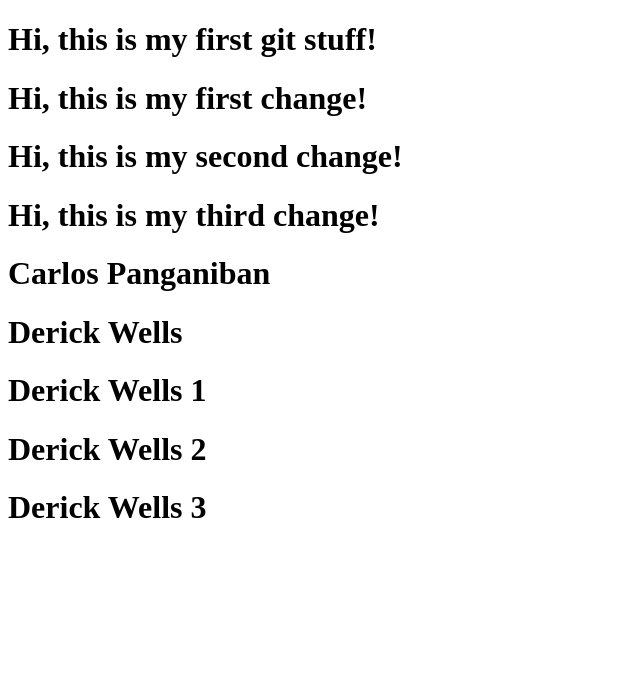
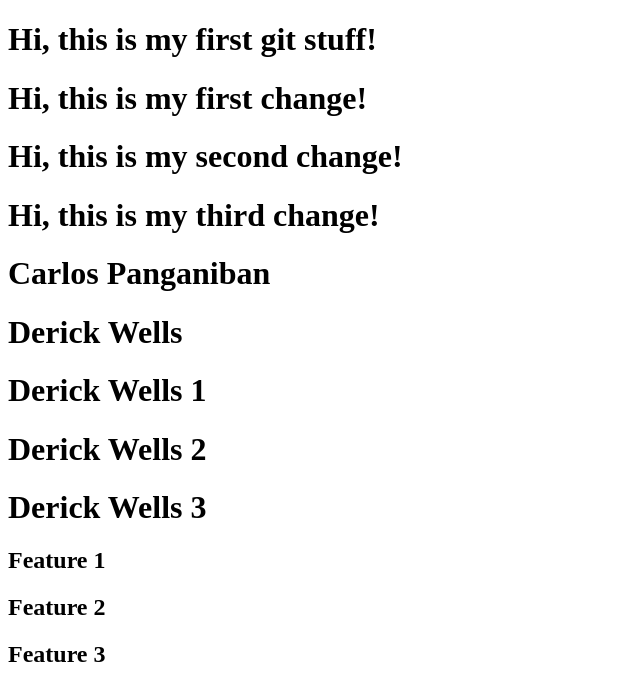
Before and after one commit to lickorice/git-test, a plain HTML site: page index.html in a window 1280 px wide. Shown: the whole page, without its empty margins (0-640 px from the left). Drawn offline with Linux system fonts and the light colour scheme.

Commit message:
Rebase whatever

```diff
--- a/index.html
+++ b/index.html
@@ -16,5 +16,8 @@
   <h1>Derick Wells 2</h1>
   <h1>Derick Wells 3</h1>
 
+  <h2>Feature 1</h2>
+  <h2>Feature 2</h2>
+  <h2>Feature 3</h2>
 </body>
 </html>
```
